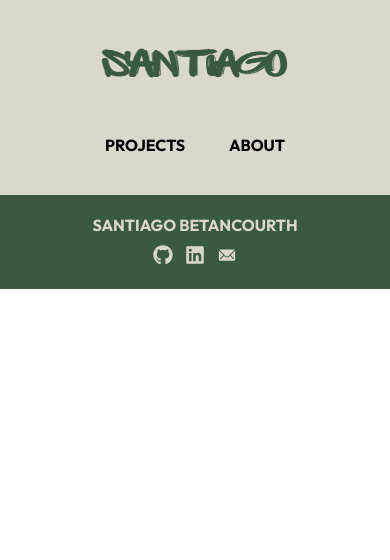
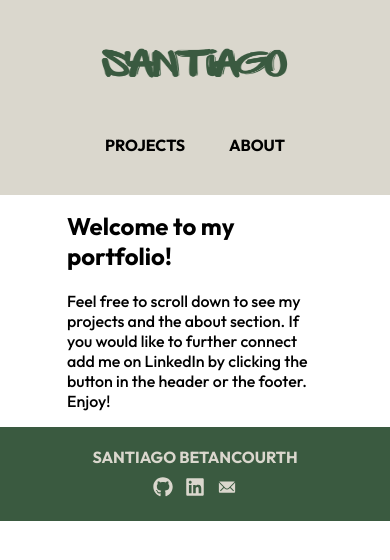
Before and after one commit to santiagobetancs/santiago-portfolio, a React (Vite) app: page / in a window 390 px wide. Shown: the top 560 px of the page. Built offline with nearby package versions, Linux system fonts and the light colour scheme.

Commit message:
hero styling for all three breakpoints

```diff
--- /dev/null
+++ b/src/components/Hero/Hero.jsx
@@ -0,0 +1,16 @@
+import './Hero.scss';
+
+export default function Hero() {
+    return (
+        <main className='hero'>
+            <section className='hero__container'>
+                <h1 className='hero__title'>
+                    Welcome to my portfolio!
+                </h1>
+                <h4 className='hero__description'>
+                    Feel free to scroll down to see my projects and the about section. If you would like to further connect add me on LinkedIn by clicking the button in the header or the footer. Enjoy!
+                </h4>
+            </section>
+        </main>
+    )
+}
--- /dev/null
+++ b/src/components/Hero/Hero.scss
@@ -0,0 +1,38 @@
+@use '../../styles/partials/fonts' as *;
+@use '../../styles/partials/globals' as *;
+@use '../../styles/partials/mixins' as *;
+@use '../../styles/partials/variables' as *;
+@use '../../styles/partials/resets' as *;
+
+.hero {
+    display: flex;
+    justify-content: center;
+
+    &__container {
+        display: flex;
+        flex-direction: column;
+        align-items: center;
+        padding: 1rem 2rem;
+        gap: 20px;
+        width: 320px;
+
+        @include tablet {
+            width: 768px;
+            align-items: flex-start;
+            padding: 32px 32px 32px 52.5px;
+        }
+
+        @include desktop {
+            width: 1280px;
+            padding: 32px 128px 32px 150px;
+        }
+    }
+
+    &__title {
+        font-size: 1.5rem;
+    }
+
+    &__description {
+        font-weight: 500;
+    }
+}
--- a/src/pages/HomePage/HomePage.jsx
+++ b/src/pages/HomePage/HomePage.jsx
@@ -1,11 +1,13 @@
-import Footer from '../../components/Footer/Footer'
-import Header from '../../components/Header/Header'
-import './HomePage.scss'
+import './HomePage.scss';
+import Footer from '../../components/Footer/Footer';
+import Header from '../../components/Header/Header';
+import Hero from '../../components/Hero/Hero';
 
 export default function HomePage() {
     return (
         <>
             <Header />
+            <Hero />
             <Footer />
         </>
     )
```
